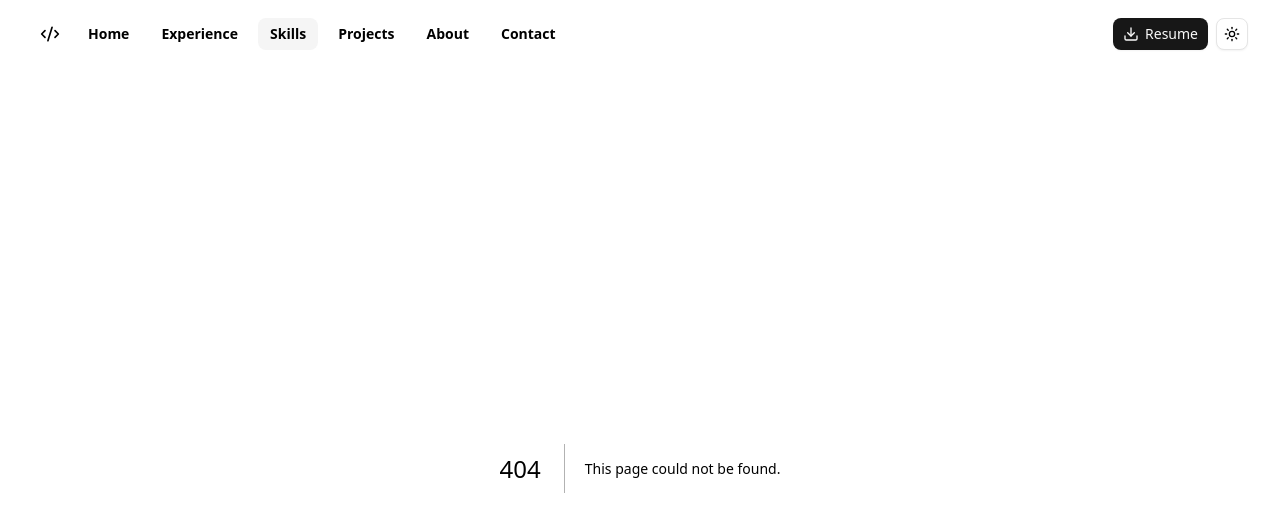
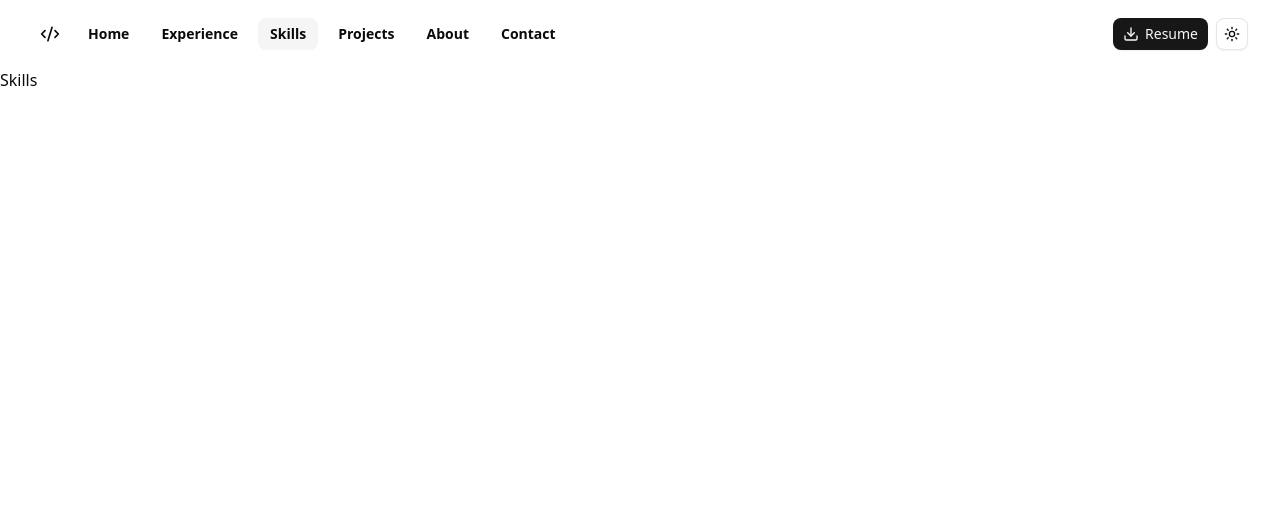
Before and after one commit to hossein-jorfi/portfolio-website, a Next.js app: page /skills in a window 1280 px wide. Before the commit this address had no page. Shown: the top 532 px of the page. Built offline with nearby package versions, Linux system fonts and the light colour scheme.

Commit message:
Skills page

```diff
--- /dev/null
+++ b/src/app/skills/page.tsx
@@ -0,0 +1,5 @@
+const Page = () => {
+  return <div>Skills</div>;
+};
+
+export default Page;
```
